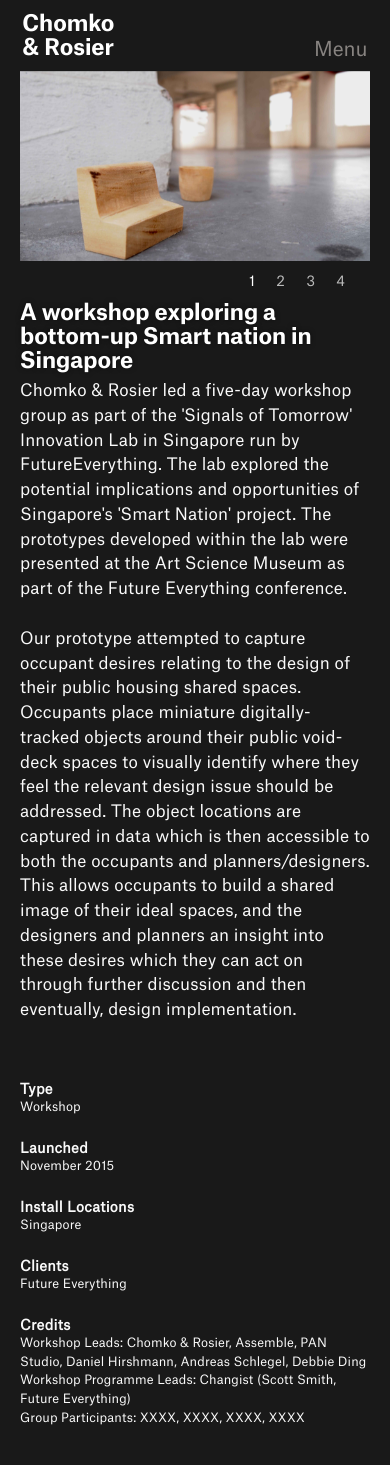
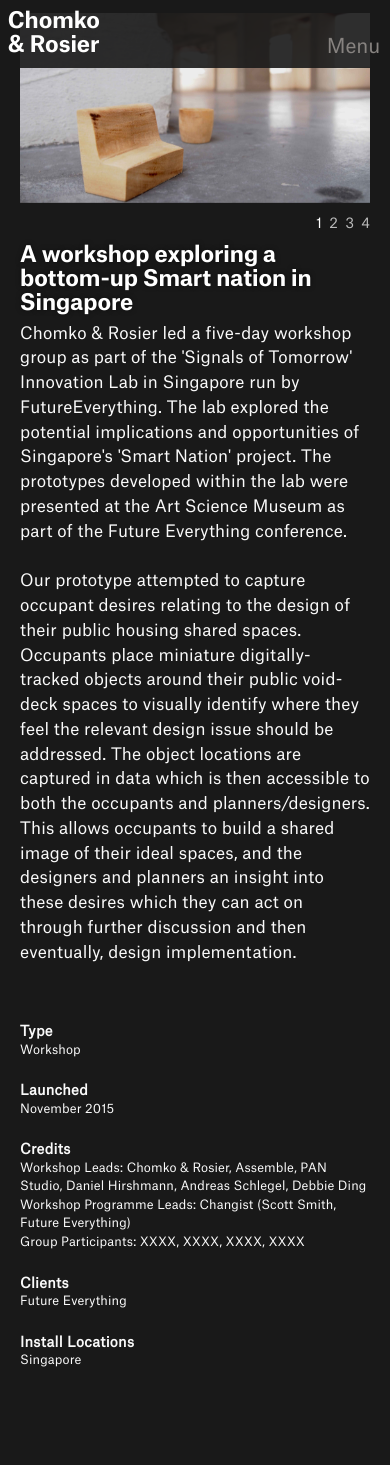
Before and after one commit to jchomko/chomkorosier, a PHP site: page /signals-of-tomorrow.php in a window 390 px wide. After the commit the page ends 1367 px from the top, so only its background shows below. Run offline with PHP 8.4, Linux system fonts and the light colour scheme; some libraries are stand-ins or nearby versions.

Commit message:
charles updates

```diff
--- a/css/custom.css
+++ b/css/custom.css
@@ -88,8 +88,8 @@ Navigation Styles...
   height: 100%;
   position: fixed;
   z-index: 999;
-  width: 100%;
   overflow: hidden;
+  max-width: 200px;
 }
 
 #content-navigation > li {
@@ -450,6 +448,23 @@ Responsive and mobile
 
 /* Everything below mobile */
 @media (max-width: 749px) {
+
+	header#logo {
+    background: rgba(26, 26, 26, 0.9) none repeat scroll 0 0;
+    left: 2%;
+    padding-bottom: 10px;
+    padding-top: 10px;
+    position: fixed;
+    top: 0;
+    width: 95.5%;
+    z-index: 999;
+  }
+
+	#navigation-parts {
+    right: -10px;
+    top: 66px;
+  }
+
   #mobile-menu-trigger {
     display: block;
   }
@@ -487,6 +502,7 @@ Responsive and mobile
     position: inherit;
     width: 98.6667%;
     z-index: 999;
+    max-width: 1000px;
   }
 
   .hero {
@@ -535,8 +553,23 @@ Responsive and mobile
 	}
 
 	.slick-dots {
-		position: relative;
-	}
+    color: #fff;
+    font-size: 0.8em;
+    right: 0;
+    text-align: right;
+    top: 10px;
+    position: relative;
+}
+
+	.slick-dots li {
+    cursor: pointer;
+    display: inline-block;
+    height: 20px;
+    margin: 0 0 0 5px;
+    padding: 0;
+    position: relative;
+    width: 11px;
+  }
 
 }
 
--- a/includes/sidebar.php
+++ b/includes/sidebar.php
@@ -1,4 +1,4 @@
-<nav id="main-nav" class="columns two">
+<nav id="main-nav">
   <header id="logo">
     <a href="/">Chomko<br>&amp; Rosier</a>
     <span id="mobile-menu-trigger"><a href="#">Menu</a></span>
--- a/signals-of-tomorrow.php
+++ b/signals-of-tomorrow.php
@@ -37,9 +37,11 @@
                 <div id="project-left-bottom">
                   <div class="row">
                     <div class="columns seven">
+                      <h3>Credits</h3>
+                      <p>Workshop Leads: Chomko &amp; Rosier, Assemble, PAN Studio, Daniel Hirshmann, Andreas Schlegel, Debbie Ding<br/>
+                      Workshop Programme Leads: Changist (Scott Smith, Future Everything)<br/>
+                      Group Participants: XXXX, XXXX, XXXX, XXXX</p>
 
-                      <h3>Install Locations</h3>
-                      <p>Singapore</p>
                     </div>
                     <div class="columns five">
                       <h3>Clients</h3>
@@ -51,10 +53,8 @@
               </div>
               <div class="columns five">
                 <div id="project-right">
-                  <h3>Credits</h3>
-                  <p>Workshop Leads: Chomko &amp; Rosier, Assemble, PAN Studio, Daniel Hirshmann, Andreas Schlegel, Debbie Ding<br/>
-                  Workshop Programme Leads: Changist (Scott Smith, Future Everything)<br/>
-                  Group Participants: XXXX, XXXX, XXXX, XXXX</p>
+                  <h3>Install Locations</h3>
+                  <p>Singapore</p>
                 </div>
               </div>
             </div>
```
Also changed, not shown: other parts of css/custom.css (+18 -14 lines), shadowing.php (+9 -8 lines), space-clocks.php (+6 -5 lines), 2 other files.
